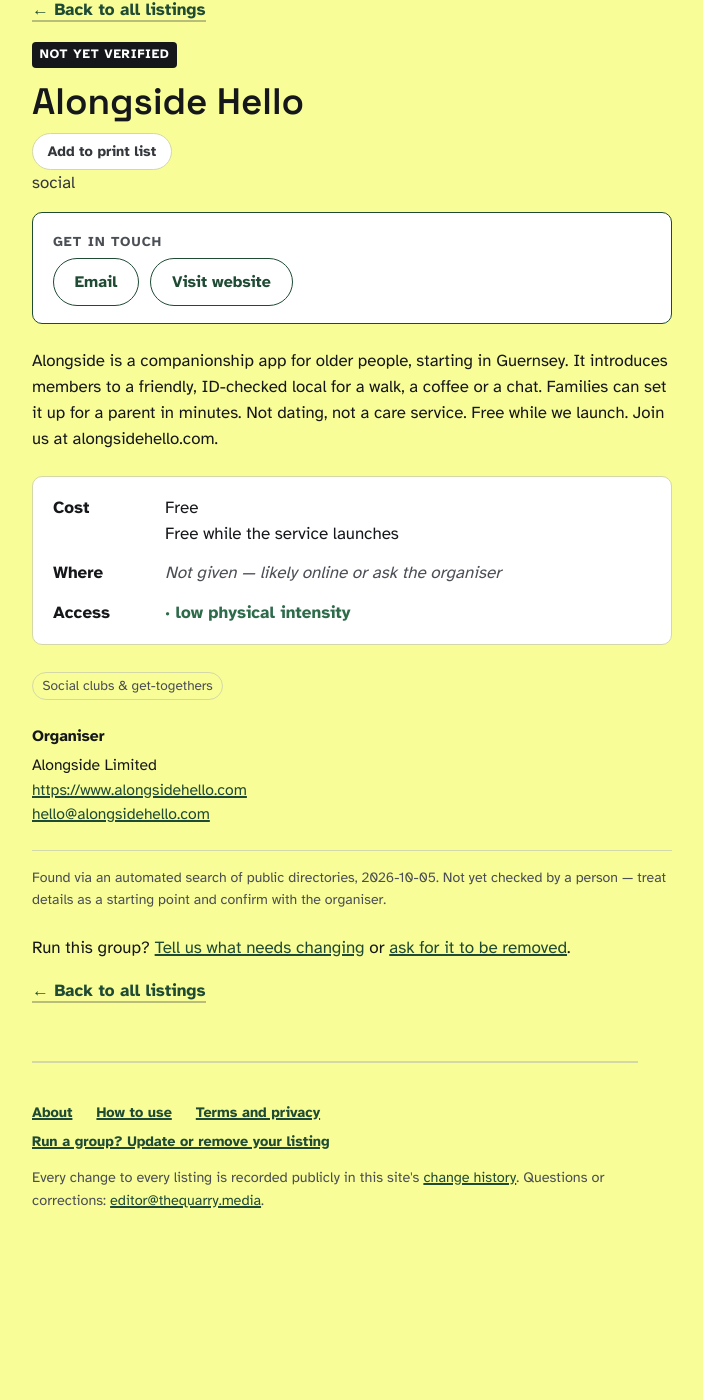
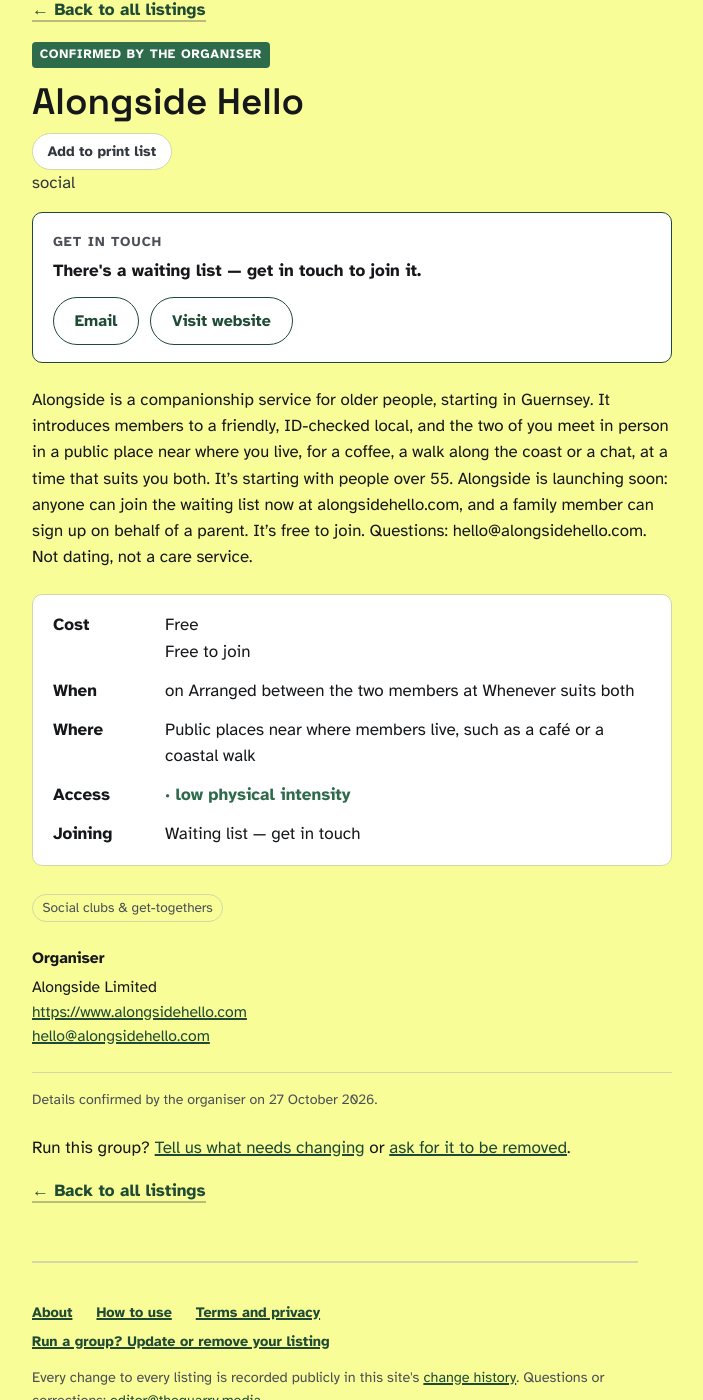
Before and after one commit to active-seniors/active-seniors.github.io, a Jekyll site: the page built from _listings/alongside-hello.md, in a window 1280 px wide and 1400 px high, scrolled down 384 px. Shown: the whole window, without its empty margins (82-785 px from the left). Built offline with Jekyll 4.4.1, drawn with Linux system fonts in a browser that asks for light colours; before the commit the page ends 1673 px from its top, so only the background shows below that.

Commit message:
Organiser replies batch 2: 3 confirmed (1 with changes), 1 removed
- Guernsey Athletics Club: confirmed, no changes.
- Sunday Afternoon Dance: re-confirmed, no changes.
- Alongside Hello: confirmed with additions (meets in person in public
  places, waiting list, free to join, over-55s, family can sign up);
  on-hold flag cleared.
- Yoga with Scarlett: removed at the organiser's request (also added to the
  discovery suppression list in orchestration).

Co-Authored-By: Claude Opus 5.5 <noreply@anthropic.com>
Claude-Session: https://claude.ai/code/session_01AumRmWkicfMX1Y7C5fLeSN

```diff
--- a/_listings/alongside-hello.md
+++ b/_listings/alongside-hello.md
@@ -6,9 +6,15 @@ source: discovered
 category: social
 tags:
 - social-clubs
+location:
+  venue: Public places near where members live, such as a café or a coastal walk
+schedule:
+  day: Arranged between the two members
+  time: Whenever suits both
 cost:
   amount: 0
-  notes: Free while the service launches
+  currency: GBP
+  notes: Free to join
 accessibility:
   physical_intensity: low
 organiser:
@@ -20,6 +26,8 @@ verification:
   verified_date: ''
   review_due: ''
   last_pr: ''
+  confirmed_by_organiser: '2026-10-27'
+  confirmed_via: email
 discovery:
   source_url: https://directory.healthconnections.gg/listing/fbf598c3-88c9-489c-9345-90d48aa68962
   scraped_date: '2026-10-05'
@@ -32,11 +40,11 @@ discovery:
     app ''Coming soon to the App Store'', waiting list only, opening parish by parish
     (https://www.alongsidehello.com)'
   - 'Web check 8 Oct 2026: suitability from https://www.alongsidehello.com'
-editorial_flag:
-  status: on-hold
-  reason: "On hold. Guernsey-based companionship app introducing older people to a local for a walk, coffee or chat. Likely keep; confirm with the organiser."
-  flagged_date: '2026-10-08'
-  reviewed_by: Nick Mann, 8 Oct 2026
+  - 'Organiser reply 2026-10-27 (email): listing correct; meets in person in public
+    places, times arranged between members, waiting list open now, free to join, starting
+    with over-55s, family can sign up for a parent. (Earlier "online only" note superseded.)'
+joining:
+  how: waiting-list
 ---
 
-Alongside is a companionship app for older people, starting in Guernsey. It introduces members to a friendly, ID-checked local for a walk, a coffee or a chat. Families can set it up for a parent in minutes. Not dating, not a care service. Free while we launch. Join us at alongsidehello.com.
+Alongside is a companionship service for older people, starting in Guernsey. It introduces members to a friendly, ID-checked local, and the two of you meet in person in a public place near where you live, for a coffee, a walk along the coast or a chat, at a time that suits you both. It's starting with people over 55. Alongside is launching soon: anyone can join the waiting list now at alongsidehello.com, and a family member can sign up on behalf of a parent. It's free to join. Questions: hello@alongsidehello.com. Not dating, not a care service.
```
Also changed, not shown: _listings/guernsey-athletics-club-seniors-and-masters.md (+3 -0 lines), _listings/sunday-afternoon-dance.md (+2 -1 lines), _listings/yoga-with-scarlett.md (deleted, +0 -34 lines).
